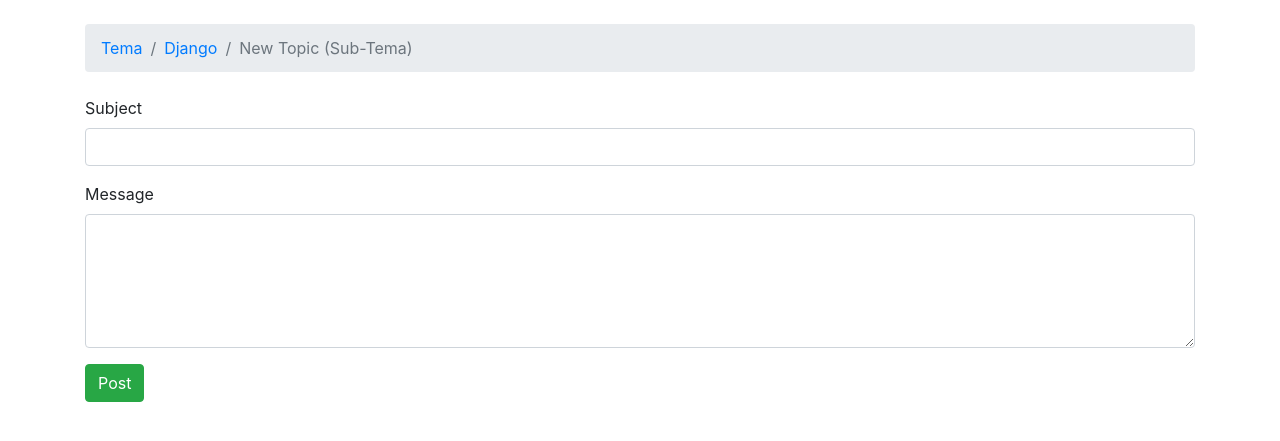
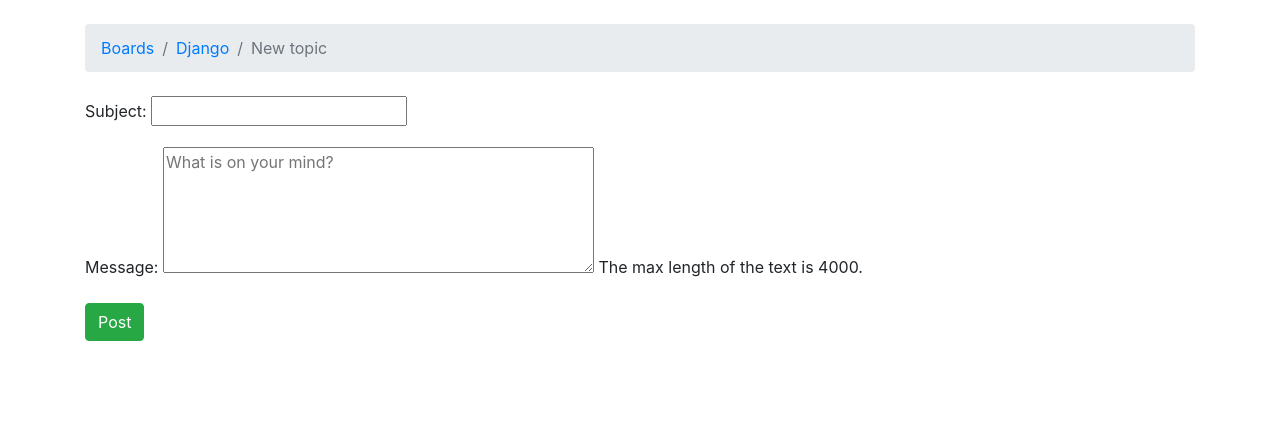
Before and after one commit to ingafter60/forumdesa, a Django app: page /boards/1/new/ in a window 1280 px wide. Shown: the part 56-497 px from the top of the page. Run offline with Django 3.2, Linux system fonts and the light colour scheme; data comes from the database, SQL or seed files in the repository; some libraries are stand-ins or nearby versions.

Commit message:
Part 3 - 7. Creating Forms The Right Way

```diff
--- /dev/null
+++ b/boards/forms.py
@@ -0,0 +1,29 @@
+# from django import forms
+# from .models import Topic
+
+# class NewTopicForm(forms.ModelForm):
+#     message = forms.CharField(
+#         widget=forms.Textarea(),
+#         max_length=4000,
+#         help_text='The max length of the text is 4000.'
+#     )
+
+#     class Meta:
+#         model = Topic
+#         fields = ['subject', 'message']
+
+from django import forms
+from .models import Topic
+
+class NewTopicForm(forms.ModelForm):
+    message = forms.CharField(
+        widget=forms.Textarea(
+            attrs={'rows': 5, 'placeholder': 'What is on your mind?'}
+        ),
+        max_length=4000,
+        help_text='The max length of the text is 4000.'
+    )
+
+    class Meta:
+        model = Topic
+        fields = ['subject', 'message']
--- a/boards/views.py
+++ b/boards/views.py
@@ -51,8 +51,32 @@
 
 # PART 3 (2): Forms
 
-from django.shortcuts import render, get_object_or_404
-from .models import Board
+# from django.shortcuts import render, get_object_or_404
+# from .models import Board
+
+
+# def home(request):
+#     boards = Board.objects.all()
+#     return render(request, 'home.html', {'boards': boards})
+
+
+# def board_topics(request, pk):
+#     board = Board.objects.get(pk=pk)
+#     return render(request, 'topics.html', {'board': board})
+
+
+# def new_topic(request, pk):
+#     board = get_object_or_404(Board, pk=pk)
+#     return render(request, 'new_topic.html', {'board': board})
+
+
+
+# PART 3 (3): Creating Forms The Right Way
+
+from django.contrib.auth.models import User
+from django.shortcuts import render, redirect, get_object_or_404
+from .forms import NewTopicForm
+from .models import Board, Topic, Post
 
 
 def home(request):
@@ -65,6 +89,27 @@ def board_topics(request, pk):
     return render(request, 'topics.html', {'board': board})
 
 
+# def new_topic(request, pk):
+#     board = get_object_or_404(Board, pk=pk)
+#     return render(request, 'new_topic.html', {'board': board})
+
+
 def new_topic(request, pk):
     board = get_object_or_404(Board, pk=pk)
-    return render(request, 'new_topic.html', {'board': board})
+    user = User.objects.first()  # TODO: get the currently logged in user
+    if request.method == 'POST':
+        form = NewTopicForm(request.POST)
+        if form.is_valid():
+            topic = form.save(commit=False)
+            topic.board = board
+            topic.starter = user
+            topic.save()
+            post = Post.objects.create(
+                message=form.cleaned_data.get('message'),
+                topic=topic,
+                created_by=user
+            )
+            return redirect('board_topics', pk=board.pk)  # TODO: redirect to the created topic page
+    else:
+        form = NewTopicForm()
+    return render(request, 'new_topic.html', {'board': board, 'form': form})
--- a/templates/new_topic.html
+++ b/templates/new_topic.html
@@ -3,22 +3,15 @@
 {% block title %}Start a New Topic (Sub-Tema){% endblock %}
 
 {% block breadcrumb %}
-  <li class="breadcrumb-item"><a href="{% url 'home' %}">Tema</a></li>
+  <li class="breadcrumb-item"><a href="{% url 'home' %}">Boards</a></li>
   <li class="breadcrumb-item"><a href="{% url 'board_topics' board.pk %}">{{ board.name }}</a></li>
-  <li class="breadcrumb-item active">New Topic (Sub-Tema)</li>
+  <li class="breadcrumb-item active">New topic</li>
 {% endblock %}
 
 {% block content %}
   <form method="post">
     {% csrf_token %}
-    <div class="form-group">
-      <label for="id_subject">Subject</label>
-      <input type="text" class="form-control" id="id_subject" name="subject">
-    </div>
-    <div class="form-group">
-      <label for="id_message">Message</label>
-      <textarea class="form-control" id="id_message" name="message" rows="5"></textarea>
-    </div>
+    {{ form.as_p }}
     <button type="submit" class="btn btn-success">Post</button>
   </form>
 {% endblock %}
--- a/templates/topics.html
+++ b/templates/topics.html
@@ -11,7 +11,7 @@
 
 {% block content %}
   <div class="mb-4">
-    <a href="{% url 'new_topic' board.pk %}" class="btn btn-primary">New topic</a>
+    <a href="{% url 'new_topic' board.pk %}" class="btn btn-primary">New topic (Sub-Tema)</a>
   </div>
 
   <table class="table">
```
